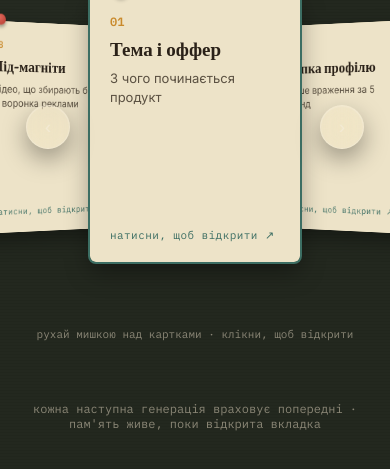
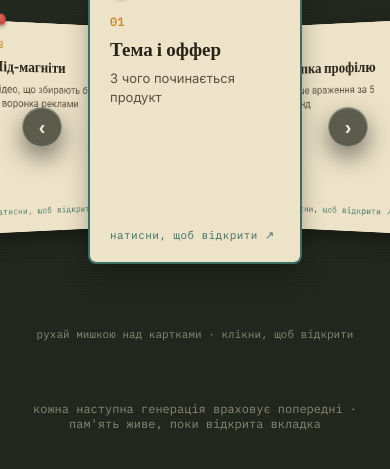
Before and after one commit to spktc24-dotcom/kontent-maisternya, a website: page public/index.html in a window 390 px wide. Shown: the part 874-1343 px from the top of the page. Drawn offline with Linux system fonts and the light colour scheme.

Commit message:
Кнопки навігації каруселі - темний контрастний фон замість світлого скла (виправлення читабельності на мобільному)

```diff
--- a/public/index.html
+++ b/public/index.html
@@ -261,19 +261,25 @@
   }
   .carousel-nav{
     position:absolute; top:50%; transform:translateY(-50%);
-    background:rgba(255,255,255,.08);
-    border:1px solid rgba(255,255,255,.16);
+    background:rgba(35,40,31,.72);
+    border:1.5px solid rgba(255,255,255,.3);
     backdrop-filter: blur(18px) saturate(140%);
     -webkit-backdrop-filter: blur(18px) saturate(140%);
-    box-shadow: inset 0 1px 0 rgba(255,255,255,.1), 0 10px 25px rgba(0,0,0,.35);
+    box-shadow: inset 0 1px 0 rgba(255,255,255,.15), 0 10px 25px rgba(0,0,0,.5);
     width:44px; height:44px;
-    border-radius:50%; cursor:pointer; font-size:18px; color:var(--paper-2);
+    display:flex; align-items:center; justify-content:center;
+    border-radius:50%; cursor:pointer; font-size:22px; font-weight:700; color:var(--paper-2);
     z-index:80;
     transition: background .15s ease;
   }
-  .carousel-nav:hover{ background:rgba(255,255,255,.18); }
+  .carousel-nav:hover{ background:rgba(35,40,31,.9); }
   .carousel-nav.prev{ left:6px; }
   .carousel-nav.next{ right:6px; }
+  @media(max-width:640px){
+    .carousel-nav{ width:40px; height:40px; font-size:20px; }
+    .carousel-nav.prev{ left:2px; }
+    .carousel-nav.next{ right:2px; }
+  }
   .carousel-hint{
     text-align:center;
     font-family:'IBM Plex Mono', monospace;
```
